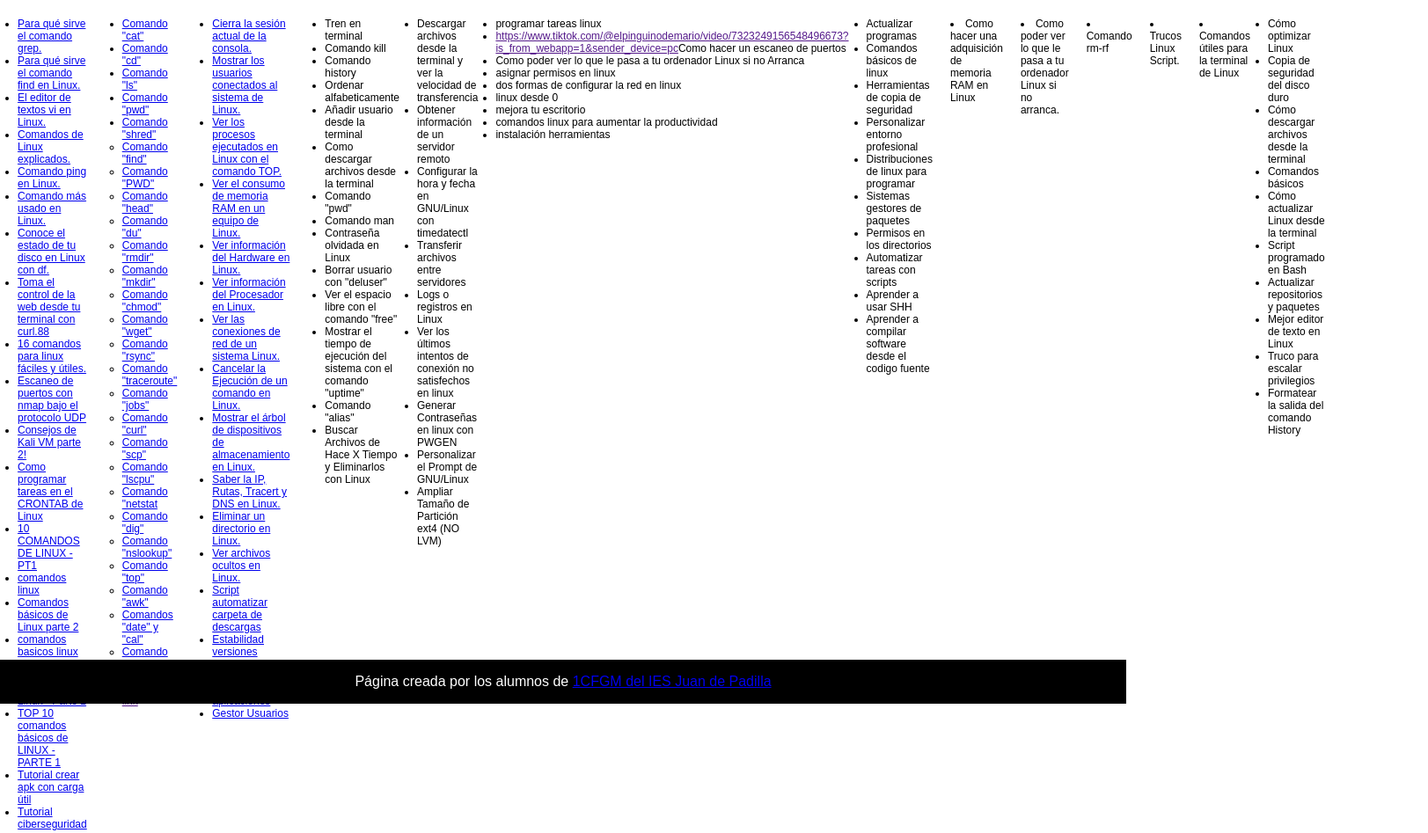
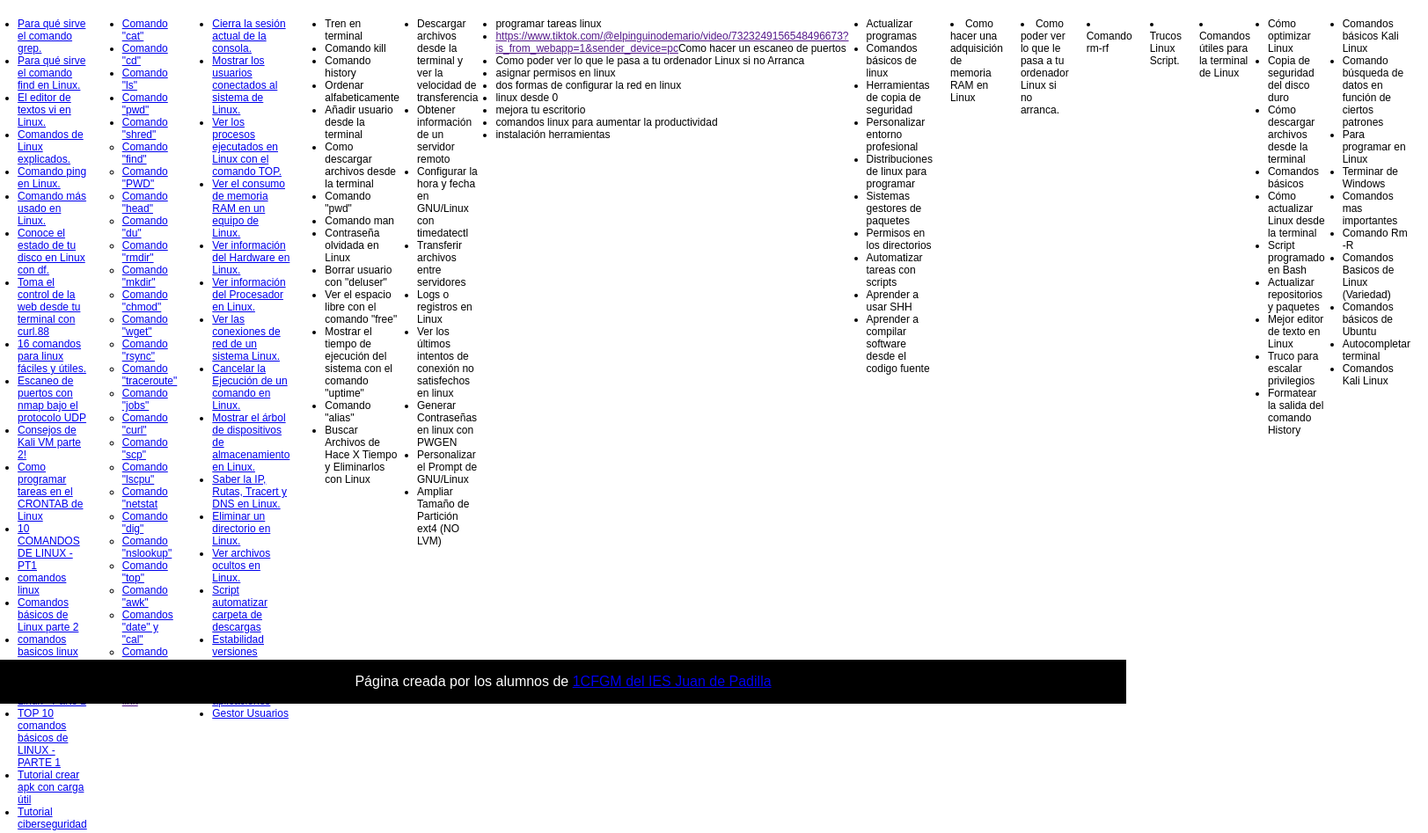
Before and after one commit to tipssom/TipsSOM, a plain HTML site: page optimizacionlin.html in a window 1280 px wide. Shown: the whole page at 88% size, 1623 px wide, since content can reach past the window. Drawn offline with Linux system fonts and the light colour scheme; a web font is replaced by a local one.

Commit message:
Update optimizacionlin.html
De javier perucha

```diff
--- a/optimizacionlin.html
+++ b/optimizacionlin.html
@@ -189,6 +189,19 @@
     <li><a href="https://www.youtube.com/shorts/bbXG7yqNXsg"></a>Truco para escalar privilegios</li>
     <li><a href="https://www.youtube.com/shorts/b12LaUZeD-0"></a>Formatear la salida del comando History</li>
 </ul>
+          <!--Tips de Raúl Gómez Ruiz-->
+<ul>
+    <li><a href="https://vm.tiktok.com/ZGe9Nh3Ut/"></a>Comandos básicos Kali Linux</li>
+    <li><a href="https://vm.tiktok.com/ZGe9LK9nw/"></a>Comando búsqueda de datos en función de ciertos patrones </li>
+    <li><a href="https://vm.tiktok.com/ZGe9LKrDm/"></a>Para programar en Linux</li>
+    <li><a href="https://www.youtube.com/shorts/8uaVr1TKXWQ?feature=share"></a>Terminar de Windows</li>
+    <li><a href="https://www.youtube.com/shorts/Au816-oBF50?feature=share"></a>Comandos mas importantes</li>
+    <li><a href="https://www.youtube.com/shorts/F5nvwqvDqrY?feature=share"></a>Comando Rm -R</li>
+    <li><a href="https://www.youtube.com/shorts/QBzU7QGnP5I?feature=share"></a>Comandos Basicos de Linux (Variedad)</li>
+    <li><a href="https://www.youtube.com/shorts/-JAX1urIy0A?feature=share"></a>Comandos básicos de Ubuntu</li>
+    <li><a href="https://www.youtube.com/shorts/mUqYyyGtV4Y?feature=share"></a>Autocompletar terminal</li>
+    <li><a href="https://www.youtube.com/shorts/AqMfGsksIAo?feature=share"></a>Comandos Kali Linux</li>
+</ul>
 
 
         </div>
```
